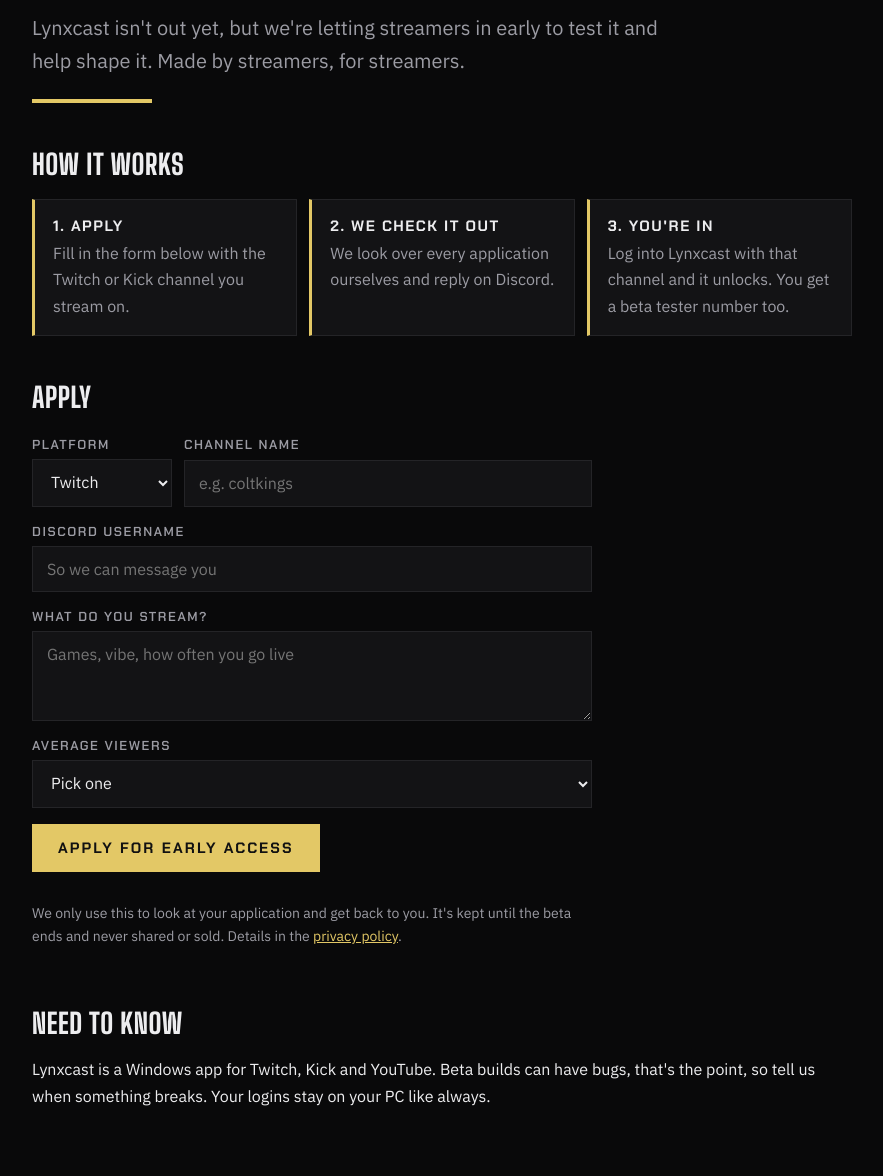
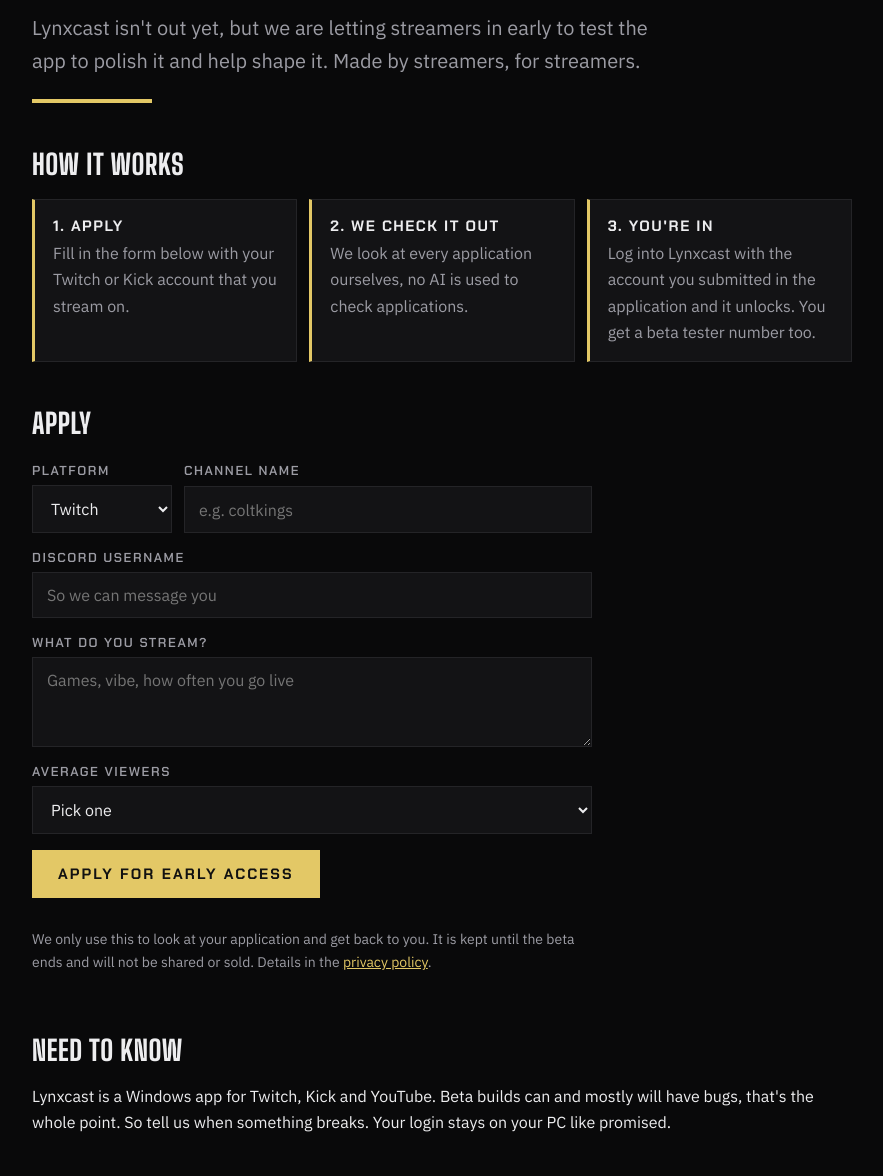
Before and after one commit to Lynxcast-Team/lynxcast-team.github.io, a plain HTML site: page beta.html in a window 1280 px wide. Shown: the part 224-1400 px from the top of the page, without its empty margins (198-1081 px from the left). Drawn offline with Linux system fonts and the light colour scheme.

Commit message:
Beta page + privacy wording from ColtKingS

```diff
--- a/beta.html
+++ b/beta.html
@@ -43,14 +43,14 @@ button:disabled{opacity:.6;cursor:default}
 <main class="wrap">
   <p class="eyebrow">Early access</p>
   <h1>Get in early</h1>
-  <p class="lead">Lynxcast isn't out yet, but we're letting streamers in early to test it and help shape it. Made by streamers, for streamers.</p>
+  <p class="lead">Lynxcast isn't out yet, but we are letting streamers in early to test the app to polish it and help shape it. Made by streamers, for streamers.</p>
   <div class="rule"></div>
 
   <h2>How it works</h2>
   <div class="grid">
-    <div class="card"><b>1. Apply</b><span>Fill in the form below with the Twitch or Kick channel you stream on.</span></div>
-    <div class="card"><b>2. We check it out</b><span>We look over every application ourselves and reply on Discord.</span></div>
-    <div class="card"><b>3. You're in</b><span>Log into Lynxcast with that channel and it unlocks. You get a beta tester number too.</span></div>
+    <div class="card"><b>1. Apply</b><span>Fill in the form below with your Twitch or Kick account that you stream on.</span></div>
+    <div class="card"><b>2. We check it out</b><span>We look at every application ourselves, no AI is used to check applications.</span></div>
+    <div class="card"><b>3. You're in</b><span>Log into Lynxcast with the account you submitted in the application and it unlocks. You get a beta tester number too.</span></div>
   </div>
 
   <h2>Apply</h2>
@@ -65,11 +65,11 @@ button:disabled{opacity:.6;cursor:default}
     <label class="hp" aria-hidden="true">Website<input name="website" tabindex="-1" autocomplete="off"></label>
     <button id="go" type="submit">Apply for early access</button>
     <div id="out" class="msg" hidden role="status"></div>
-    <p class="small">We only use this to look at your application and get back to you. It's kept until the beta ends and never shared or sold. Details in the <a href="privacy.html#beta">privacy policy</a>.</p>
+    <p class="small">We only use this to look at your application and get back to you. It is kept until the beta ends and will not be shared or sold. Details in the <a href="privacy.html#beta">privacy policy</a>.</p>
   </form>
 
   <h2>Need to know</h2>
-  <p>Lynxcast is a Windows app for Twitch, Kick and YouTube. Beta builds can have bugs, that's the point, so tell us when something breaks. Your logins stay on your PC like always.</p>
+  <p>Lynxcast is a Windows app for Twitch, Kick and YouTube. Beta builds can and mostly will have bugs, that's the whole point. So tell us when something breaks. Your login stays on your PC like promised.</p>
 </main>
 
 <footer><div class="wrap">
```
Also changed, not shown: privacy.html (+1 -1 lines).
